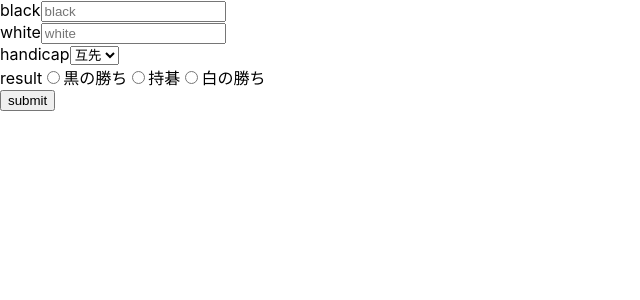
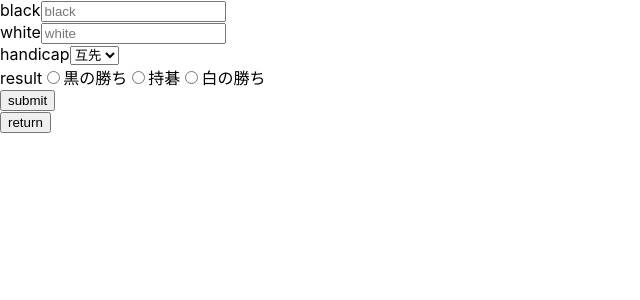
Before and after one commit to usatyo/rating, a Next.js app: page /post/result in a window 1280 px wide. Shown: the top 300 px of the page, without its empty margins (0-640 px from the left). Built offline with nearby package versions, Linux system fonts and the light colour scheme.

Commit message:
make return button

```diff
--- /dev/null
+++ b/components/returnButton.tsx
@@ -0,0 +1,12 @@
+import { NextPage } from "next";
+import Link from "next/link";
+
+const ReturnButton: NextPage = () => {
+    return (
+        <Link href="/home">
+            <button>return</button>
+        </Link>
+    )
+}
+
+export default ReturnButton
--- a/hooks/usePostUsers.ts
+++ b/hooks/usePostUsers.ts
@@ -26,12 +26,13 @@ const usePostUsers = (): [Users, LocalUsers] => {
     const handleClick = async () => {
         const currentUser = await getUserInfo()
         if (currentUser.some(info => info.name === postUser.name)) {
-            // error handling
             console.info("exist same name")
+            alert("same name error")
             return
         }
         if (typeof (postUser.rate) !== "number") {
-            // error handling
+            console.info("not number")
+            alert("not number error")
             return
         }
         setUserInfo(postUser)
--- a/pages/history.tsx
+++ b/pages/history.tsx
@@ -2,12 +2,14 @@ import { NextPage } from "next";
 import { Datas } from "../models/types";
 import { useDatas } from "../hooks/useDatas";
 import { HANDICAP, RESULT } from "../constants/constants";
+import ReturnButton from "../components/returnButton";
 
 
 const History: NextPage = () => {
     const infos: Datas[] = useDatas()
 
     return (
+        <div>
             <table>
                 <thead>
                     <tr>
@@ -34,6 +36,8 @@ const History: NextPage = () => {
                     ))}
                 </tbody>
             </table>
+            <ReturnButton />
+        </div>
     )
 }
 
--- a/pages/post/result.tsx
+++ b/pages/post/result.tsx
@@ -1,4 +1,5 @@
 import { NextPage } from "next";
+import ReturnButton from "../../components/returnButton";
 import { HANDICAP, RESULT } from "../../constants/constants";
 import usePostDatas from "../../hooks/usePostDatas";
 
@@ -51,6 +52,7 @@ const PostResult: NextPage = () => {
                 </div>
                 <button type="button" onClick={handleClick}>submit</button>
             </form>
+            <ReturnButton />
         </div>
     )
 }
--- a/pages/post/user.tsx
+++ b/pages/post/user.tsx
@@ -1,4 +1,5 @@
 import { NextPage } from "next";
+import ReturnButton from "../../components/returnButton";
 import usePostUsers from "../../hooks/usePostUsers";
 
 const PostUser: NextPage = () => {
@@ -29,6 +30,7 @@ const PostUser: NextPage = () => {
                 </div>
                 <button type="button" onClick={handleClick}>submit</button>
             </form>
+            <ReturnButton />
         </div>
     )
 }
--- a/pages/ranking.tsx
+++ b/pages/ranking.tsx
@@ -1,11 +1,13 @@
 import { NextPage } from "next";
 import { Users } from "../models/types";
 import { useUsers } from "../hooks/useUsers";
+import ReturnButton from "../components/returnButton";
 
 const Ranking: NextPage = () => {
     const infos: Users[] = useUsers()
 
     return (
+        <div>
             <table>
                 <thead>
                     <tr>
@@ -24,6 +26,8 @@ const Ranking: NextPage = () => {
                     ))}
                 </tbody>
             </table>
+            <ReturnButton />
+        </div>
     )
 }
 
```
Lines whose indentation alone changed are shown as unchanged.
